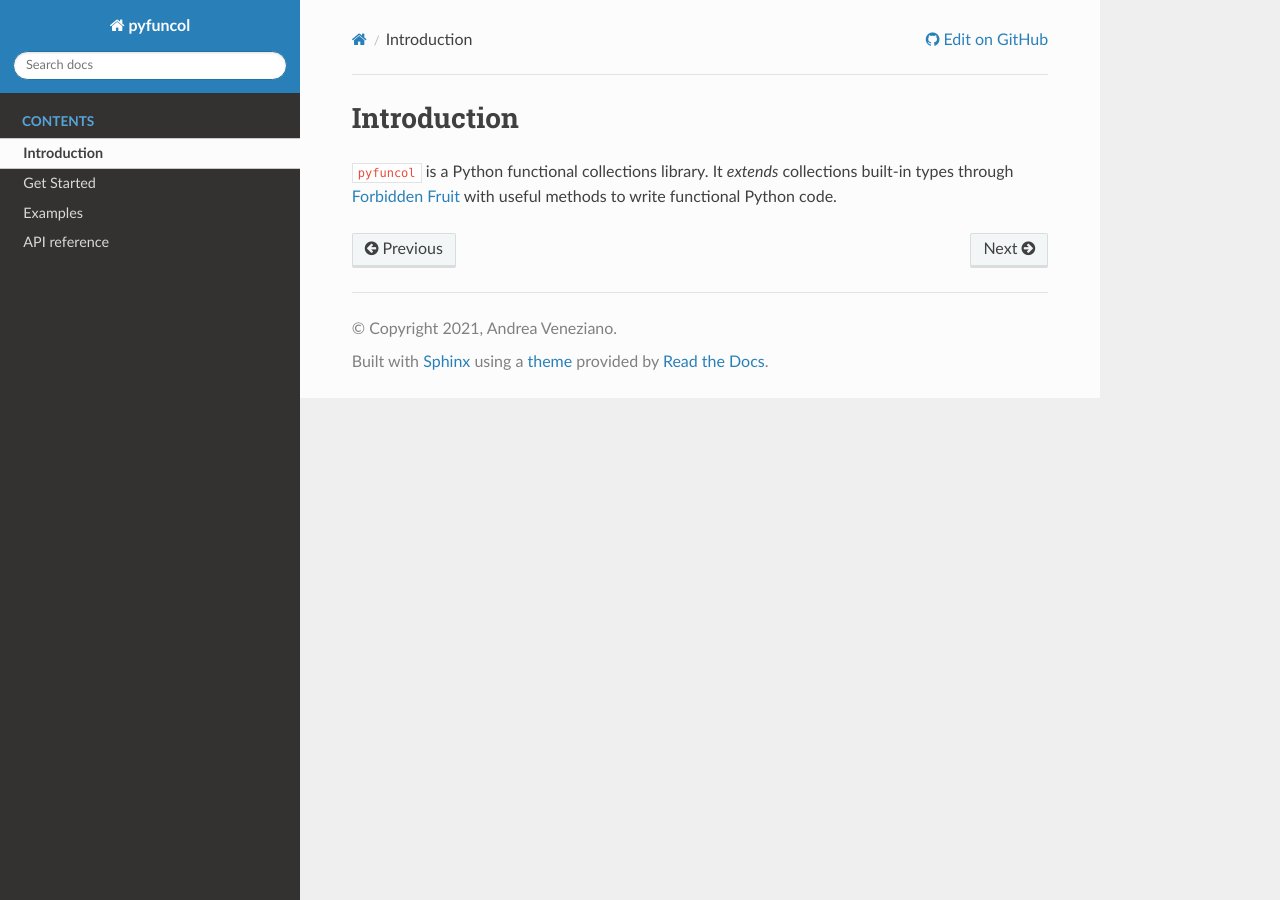
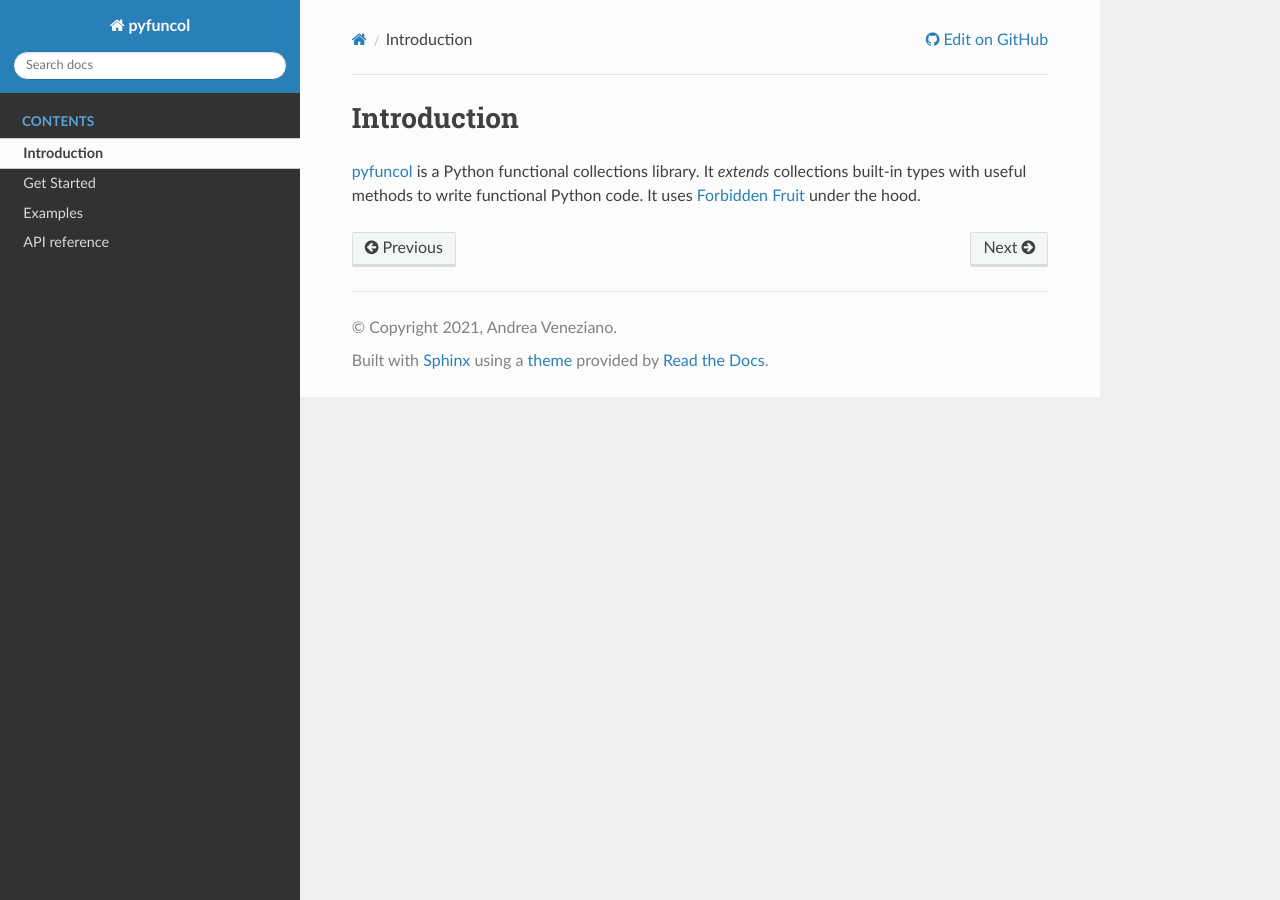
Before and after one commit to didactic-meme/pyfuncol, a Sphinx documentation site: the page built from docs/source/introduction.md, in a window 1280 px wide. Built offline with Sphinx 7.4.7 and the Read the Docs theme 2.0.0, drawn with Linux system fonts in a browser that asks for light colours.

Commit message:
Add TOC to README and reword introduction

```diff
--- a/docs/source/introduction.md
+++ b/docs/source/introduction.md
@@ -1,3 +1,3 @@
 # Introduction
 
-`pyfuncol` is a Python functional collections library. It _extends_ collections built-in types through [Forbidden Fruit](https://github.com/clarete/forbiddenfruit) with useful methods to write functional Python code.
+[pyfuncol](https://github.com/Gondolav/pyfuncol) is a Python functional collections library. It _extends_ collections built-in types with useful methods to write functional Python code. It uses [Forbidden Fruit](https://github.com/clarete/forbiddenfruit) under the hood.
```
Also changed, not shown: README.md (+9 -1 lines).
